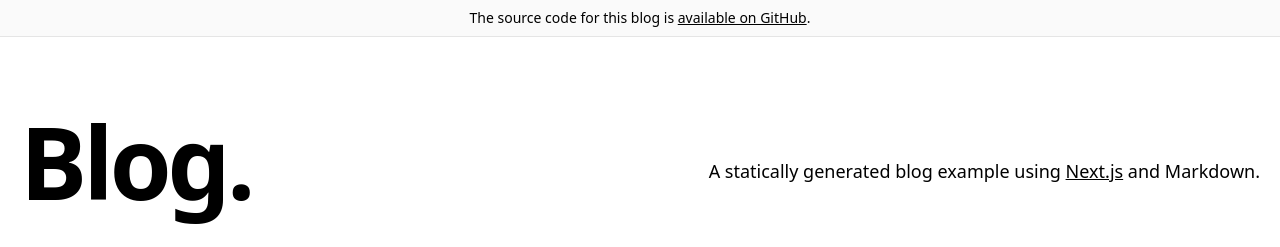
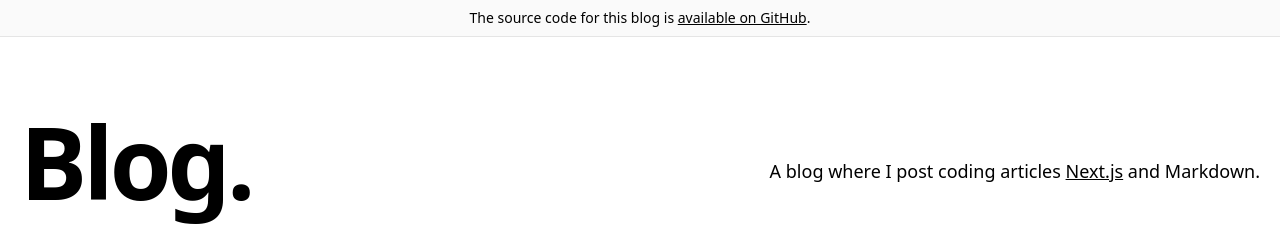
Before and after one commit to intiMRA/imra_code_blog, a Next.js app: page /imra_code_blog/ in a window 1280 px wide. Shown: the top 247 px of the page. Built offline with nearby package versions, Linux system fonts and the light colour scheme.

Commit message:
changed description

```diff
--- a/components/intro.tsx
+++ b/components/intro.tsx
@@ -7,7 +7,7 @@ const Intro = () => {
         Blog.
       </h1>
       <h4 className="text-center md:text-left text-lg mt-5 md:pl-8">
-        A statically generated blog example using{' '}
+        A blog where I post coding articles{' '}
         <a
           href="https://nextjs.org/"
           className="underline hover:text-blue-600 duration-200 transition-colors"
```
